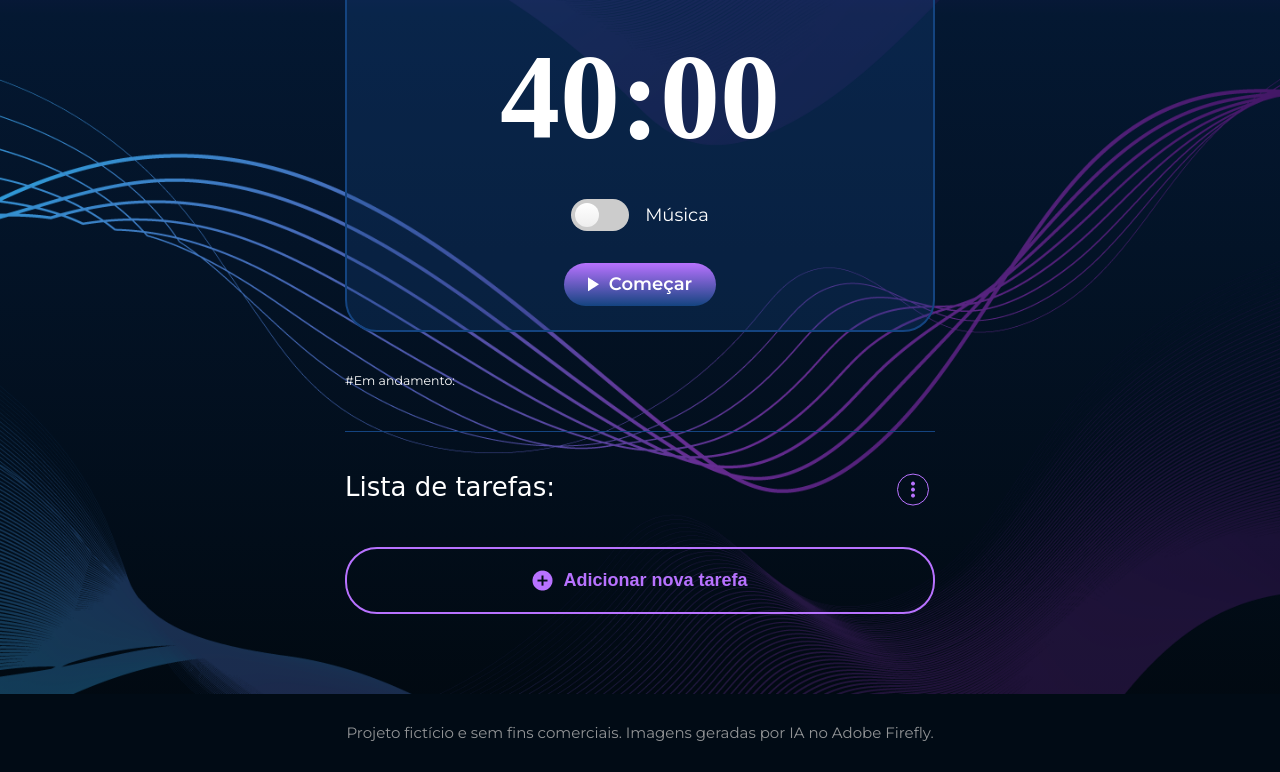
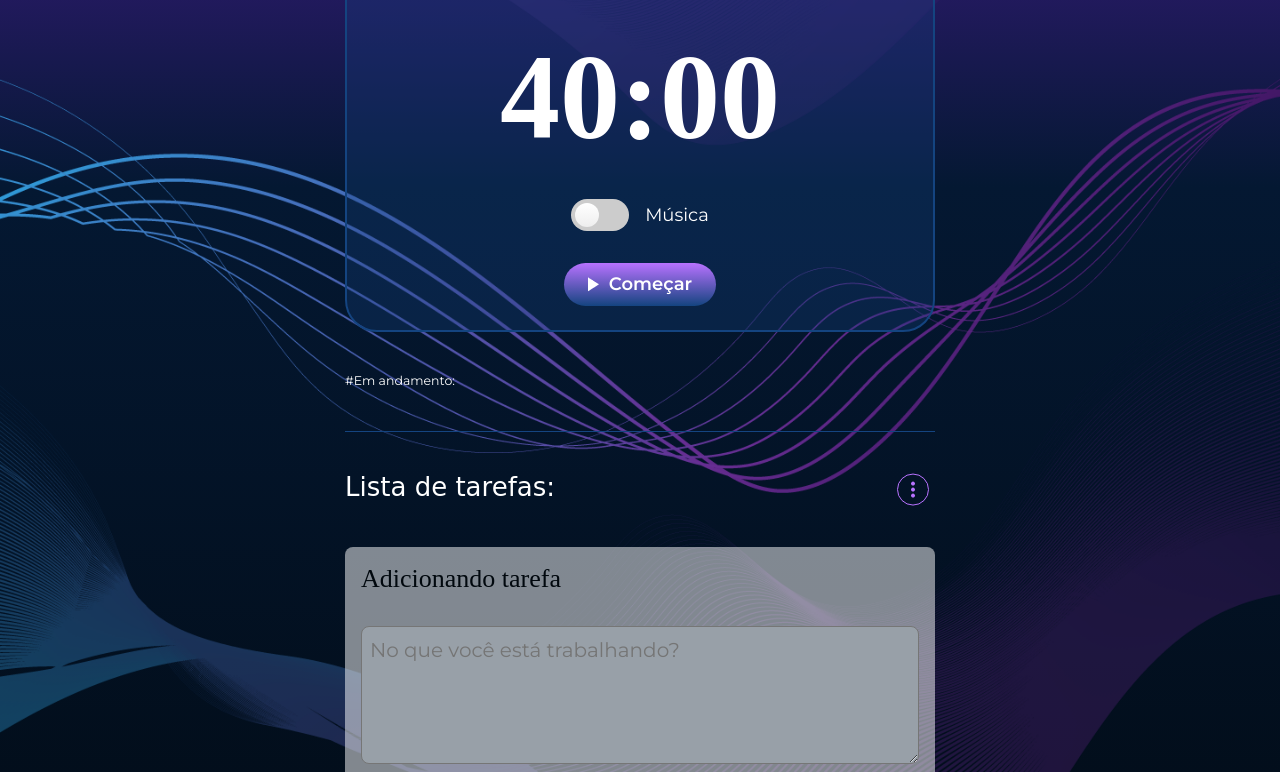
Before and after one commit to viniciusdamascenosouza/fokus, a plain HTML site: page index.html in a window 1280 px wide. Both pictures are taken after a click on the button "Adicionar nova tarefa". Shown: the part 696-1468 px from the top of the page. Drawn offline with nearby package versions, Linux system fonts and the light colour scheme; a web font is replaced by a local one.

Commit message:
Exibindo o formulário

```diff
--- a/index.html
+++ b/index.html
@@ -106,7 +106,8 @@
                         <label class="app__form-label">
                             Adicionando tarefa
                         </label>
-                        <textarea required rows="4" class="app__form-textarea" placeholder="No que você está trabalhando?"></textarea>
+                        <textarea required rows="4" class="app__form-textarea"
+                            placeholder="No que você está trabalhando?"></textarea>
                     </div>
                     <footer class="app__form-footer">
                         <button type="button" class="app__form-footer__button app__form-footer__button--delete">
@@ -126,13 +127,14 @@
                 </button>
             </div>
         </section>
+    </main>
 
-        <footer class="app__footer">
-            <p class="app__footer-text">
-                Projeto fictício e sem fins comerciais. Imagens geradas por IA no Adobe Firefly.
-            </p>
-        </footer>
-    </main>
+    <footer class="app__footer">
+        <p class="app__footer-text">
+            Projeto fictício e sem fins comerciais. Imagens geradas por IA no Adobe Firefly.
+        </p>
+    </footer>
+
     <script src="./script.js"></script>
     <script src="./script-crud.js"></script>
 </body>
--- a/script-crud.js
+++ b/script-crud.js
@@ -1,3 +1,6 @@
-// encontrar o botão adicionar tarefa
+const btnAdicionarTarefa = document.querySelector(".app__button--add-task");
+const formAdicionarTarefa = document.querySelector(".app__form-add-task");
 
-const x = document.querySelector(".app__button--add-task");
+btnAdicionarTarefa.addEventListener("click", () => {
+  formAdicionarTarefa.classList.toggle('hidden')
+});
```
